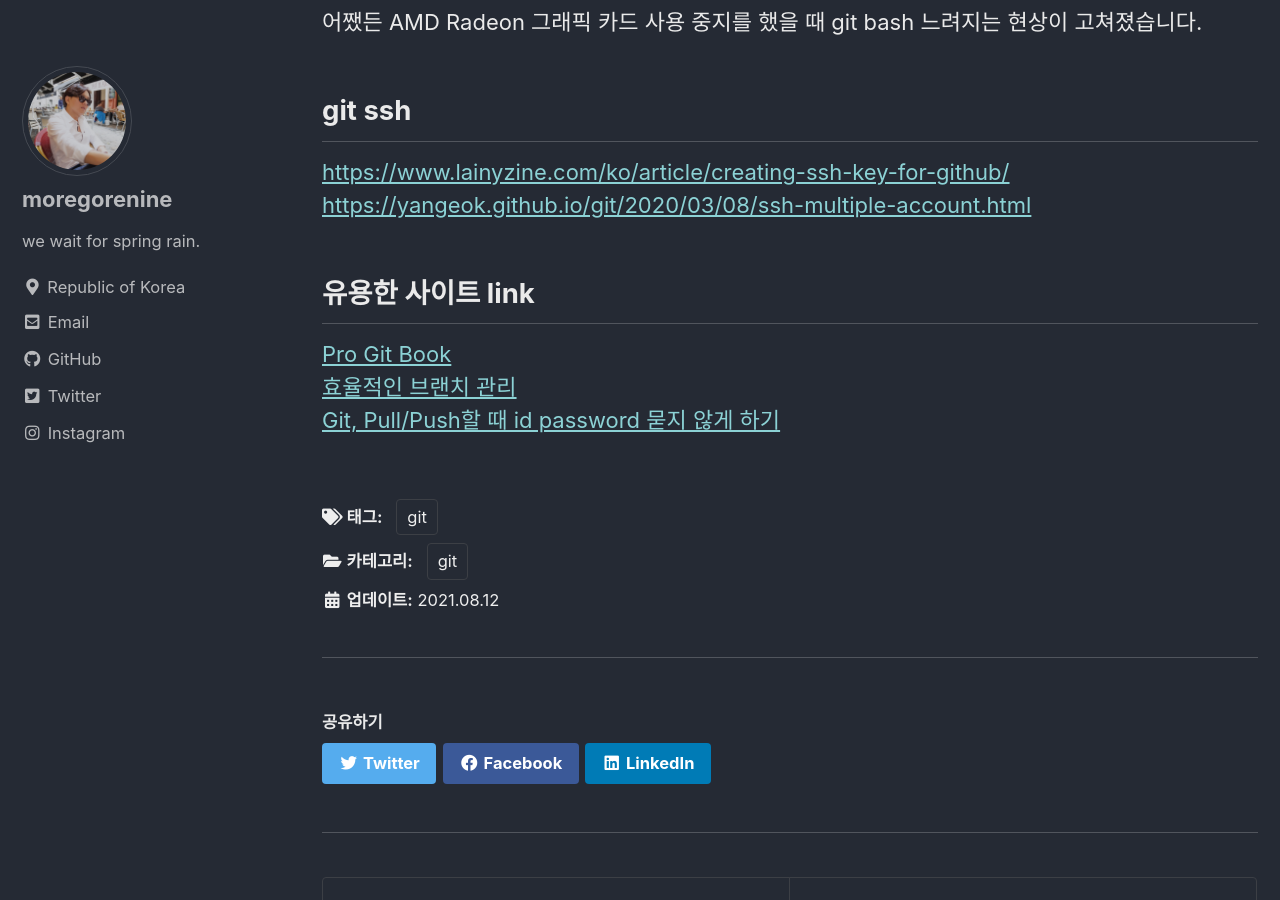
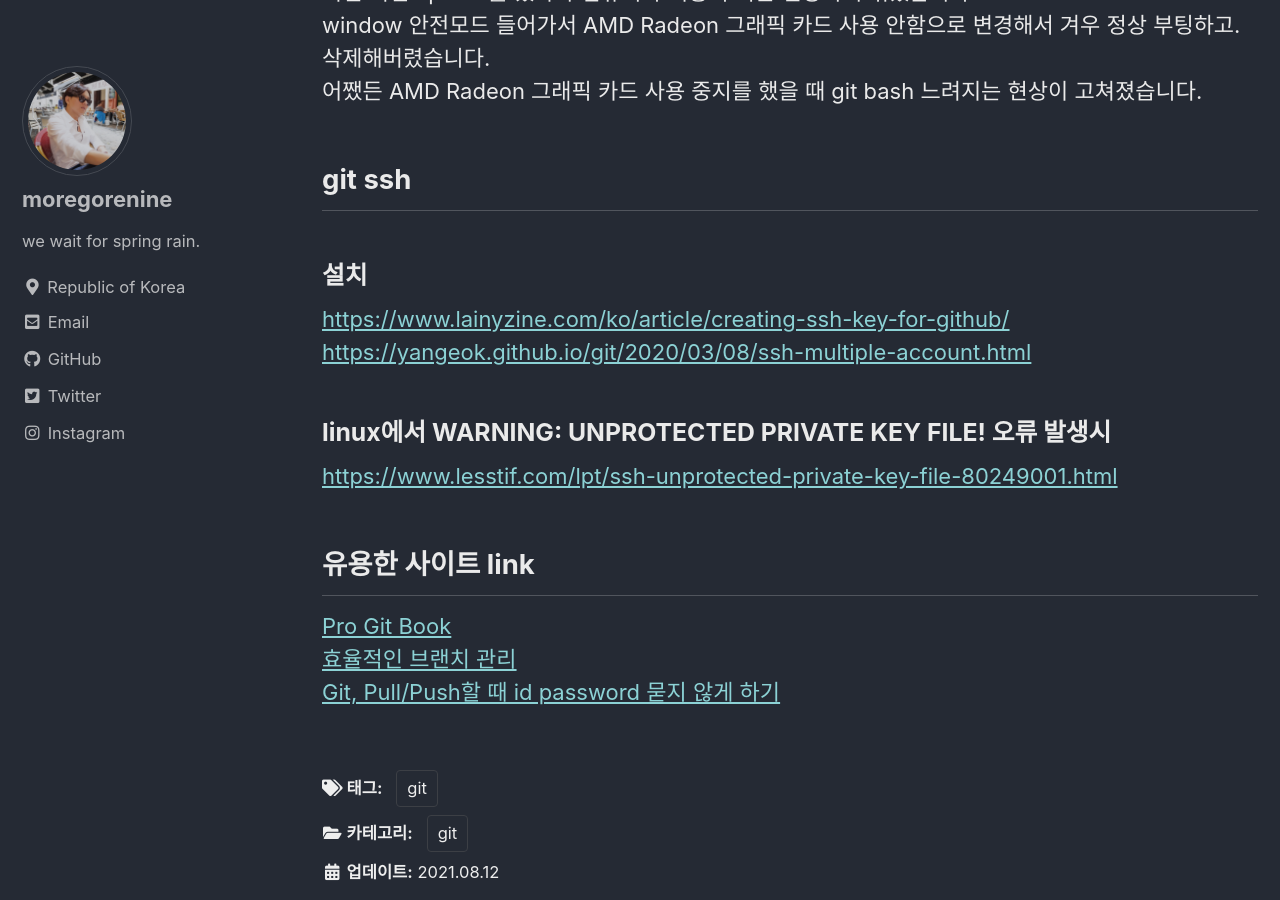
Before and after one commit to moregorenine/moregorenine.github.io, a Jekyll site: the page built from _posts/git/2021-7-1-git.md, in a window 1280 px wide and 900 px high, scrolled down 7533 px. Built offline with Jekyll 4.4.1, drawn with Linux system fonts in a browser that asks for light colours; cached includes are drawn as plain includes; comment, search, counter and statistics services are not loaded; some of the changed text lies outside the part shown.

Commit message:
update post git

```diff
--- a/_posts/git/2021-7-1-git.md
+++ b/_posts/git/2021-7-1-git.md
@@ -205,8 +205,11 @@ window 안전모드 들어가서 AMD Radeon 그래픽 카드 사용 안함으로
 어쨌든 AMD Radeon 그래픽 카드 사용 중지를 했을 때 git bash 느려지는 현상이 고쳐졌습니다.
 
 ## git ssh
+### 설치
 <https://www.lainyzine.com/ko/article/creating-ssh-key-for-github/>
 <https://yangeok.github.io/git/2020/03/08/ssh-multiple-account.html>
+### linux에서 WARNING: UNPROTECTED PRIVATE KEY FILE! 오류 발생시
+<https://www.lesstif.com/lpt/ssh-unprotected-private-key-file-80249001.html>
 
 ## 유용한 사이트 link
 [Pro Git Book](https://git-scm.com/book/ko/v2)
```
